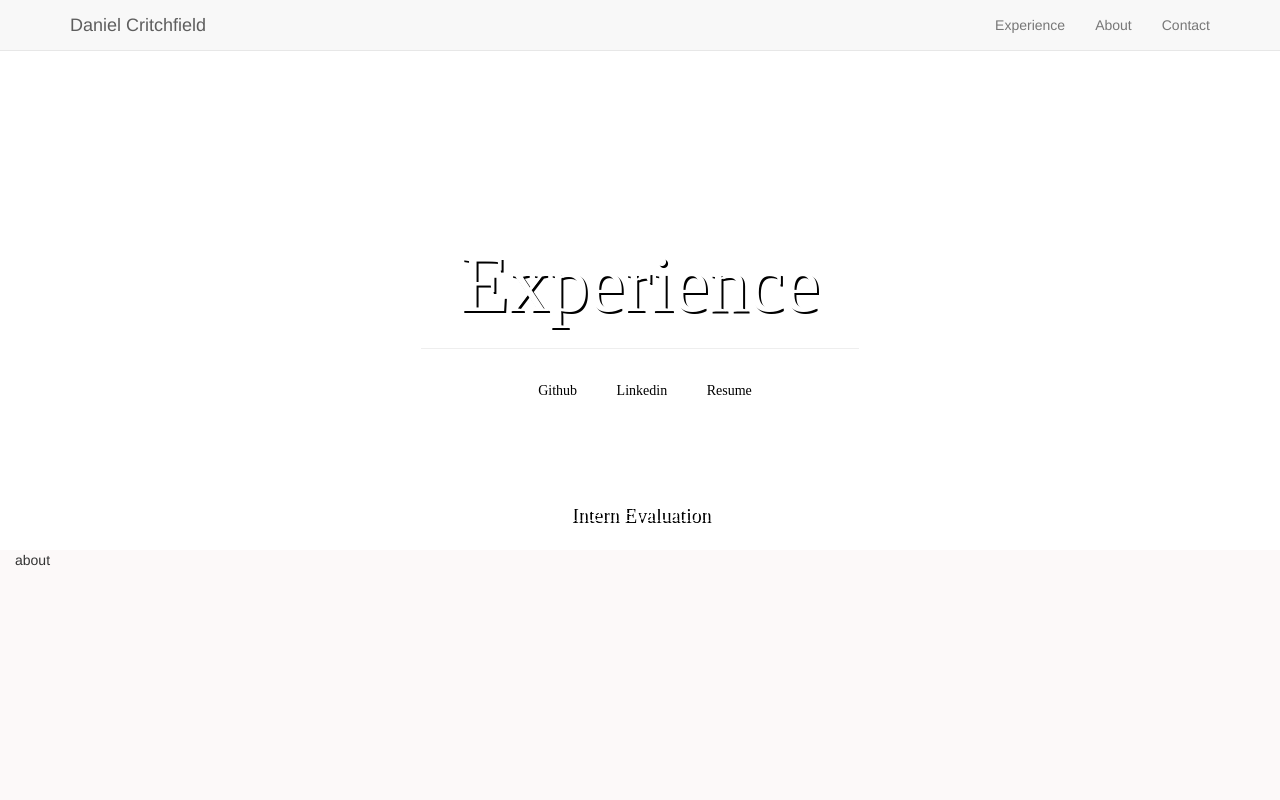
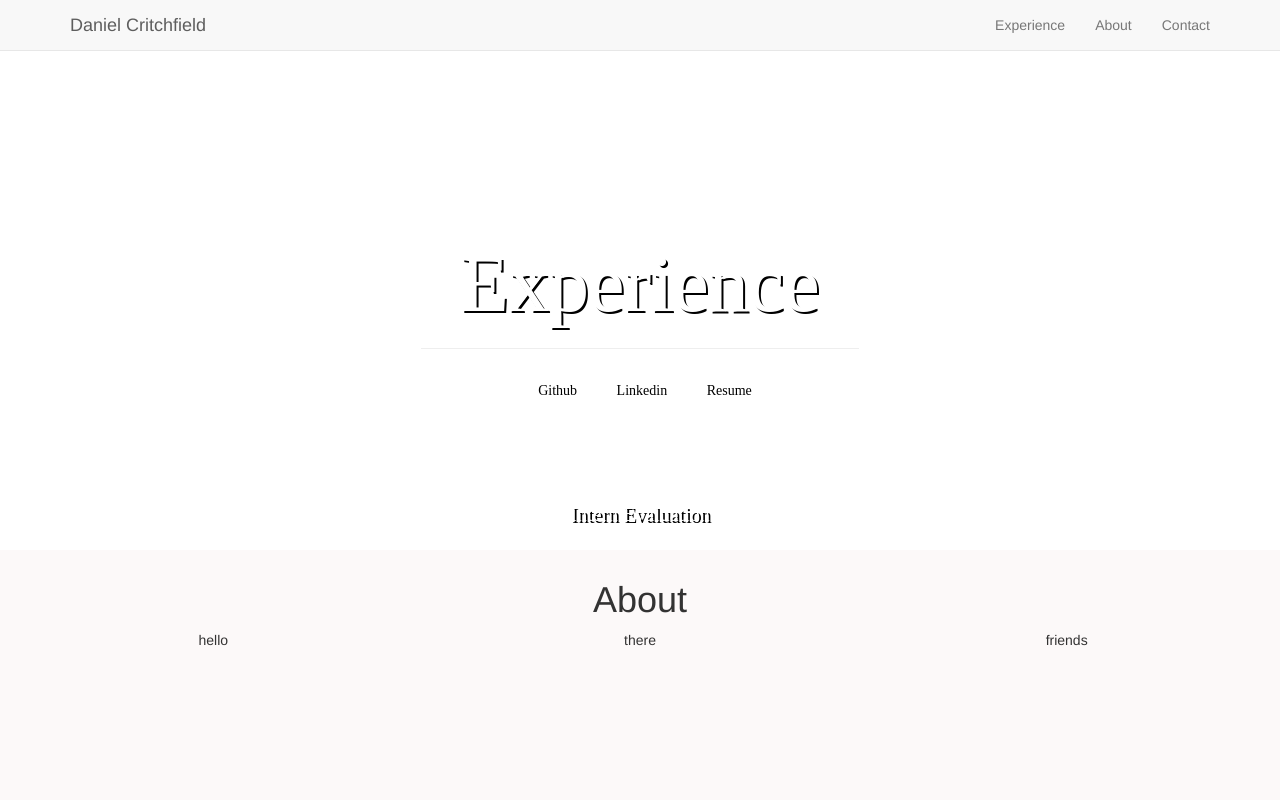
Before and after one commit to dic20/danielcritchfield.com, a plain HTML site: page index.html in a window 1280 px wide. Both pictures are taken after a click on the link "Daniel Critchfield". Shown: the top 800 px of the page. Drawn offline with nearby package versions, Linux system fonts and the light colour scheme.

Commit message:
added some animations

```diff
--- a/css/index.css
+++ b/css/index.css
@@ -36,6 +36,7 @@ nav.navbar {
   width: 100%;
   height: 90%;
   padding-top: 170px;
+  display: none;
 }
 
 #innerExperience > h1 {
@@ -60,7 +61,13 @@ nav.navbar {
 
 #about {
   background-color: #fcf9f9;
-  height: 400px;
+  height: 500px;
+}
+
+#innerAbout {
+  display: none;
+  text-align: center;
+  padding-top: 10px;
 }
 
 #contact {
--- a/index.html
+++ b/index.html
@@ -66,7 +66,20 @@
       </div>
       <div class="row" id="about">
         <div class="container-fluid">
-about
+          <div id="innerAbout">
+            <h1>About</h1>
+            <div class="row">
+              <div class="col-md-4">
+hello
+              </div>
+              <div class="col-md-4">
+there
+              </div>
+              <div class="col-md-4">
+friends
+              </div>
+            </div>
+          </div>
         </div>
       </div>
       <div class="row" id="contact">
@@ -87,41 +100,7 @@ about
     <!-- Latest compiled and minified JavaScript for bootstrap-->
     <script src="https://maxcdn.bootstrapcdn.com/bootstrap/3.3.7/js/bootstrap.min.js" integrity="sha384-Tc5IQib027qvyjSMfHjOMaLkfuWVxZxUPnCJA7l2mCWNIpG9mGCD8wGNIcPD7Txa" crossorigin="anonymous"></script>
 
-    <script>
-    <!--enable all tooltips-->
-    $(document).ready(function(){
-      $('[data-toggle="tooltip"]').tooltip();
-    });
-
-    <!--shrink nav bar when scrolling down-->
-    $(window).scroll(function() {
-      if ($(document).scrollTop() > 50) {
-        $('nav').addClass('shrink');
-      } else {
-        $('nav').removeClass('shrink');
-      }
-    });
-
-    // Add smooth scrolling on all links inside the navbar
-    $("#myNavbar a").on('click', function(event) {
-
-      // Make sure this.hash has a value before overriding default behavior
-      if (this.hash !== "") {
-
-        // Prevent default anchor click behavior
-        event.preventDefault();
-
-        // Using jQuery's animate() method to add smooth page scroll
-        // The optional number (800) specifies the number of milliseconds it takes to scroll to the specified area
-        $('html, body').animate({
-          scrollTop: $(this.hash).offset().top
-        }, 800, function(){
-
-          // Add hash (#) to URL when done scrolling (default click behavior)
-          window.location.hash = this.hash;
-        });
-      }
-    });
-    </script>
+    <!-- my javascript code -->
+    <script src="./js/functionality.js"></script>
   </body>
 </html>
--- /dev/null
+++ b/js/functionality.js
@@ -0,0 +1,48 @@
+<!--enable all tooltips-->
+$(document).ready(function(){
+  $('[data-toggle="tooltip"]').tooltip();
+});
+
+<!--shrink nav bar when scrolling down-->
+$(window).scroll(function() {
+  if ($(document).scrollTop() > 50) {
+    $('nav').addClass('shrink');
+  } else {
+    $('nav').removeClass('shrink');
+  }
+});
+
+// Add smooth scrolling on all links inside the navbar
+$("#myNavbar a").on('click', function(event) {
+
+  // Make sure this.hash has a value before overriding default behavior
+  if (this.hash !== "") {
+
+    // Prevent default anchor click behavior
+    event.preventDefault();
+
+    // Using jQuery's animate() method to add smooth page scroll
+    // The optional number (800) specifies the number of milliseconds it takes to scroll to the specified area
+    $('html, body').animate({
+      scrollTop: $(this.hash).offset().top
+    }, 800, function(){
+
+      // Add hash (#) to URL when done scrolling (default click behavior)
+      window.location.hash = this.hash;
+    });
+  }
+});
+
+// fade in animation for innerExperience div
+$(document).ready(function() {
+  $("#innerExperience").fadeIn(1000);
+});
+
+// animation for content to slide in when you scroll down
+$(window).scroll(function() {
+  if($(document).scrollTop() > 50) {
+    $("#innerAbout").animate({width: "show"}, 350);
+  } else {
+    console.log($(document).scrollTop());
+  }
+});
```
